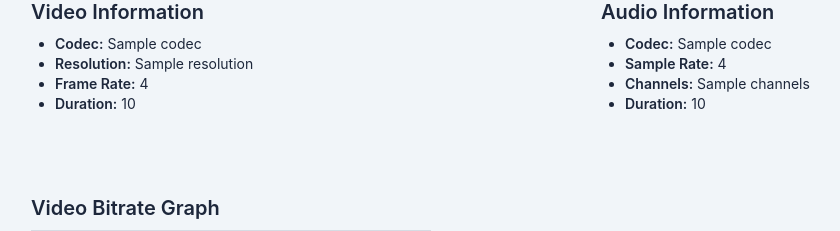
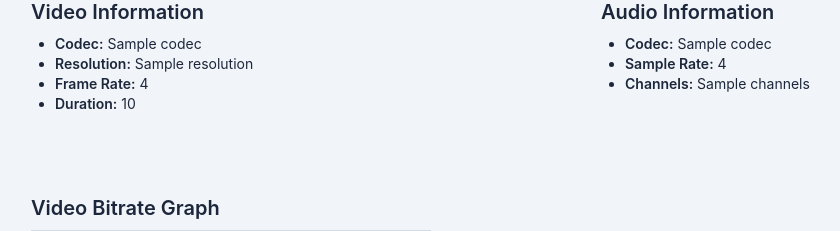
Before and after one commit to huiping192/BitrateGraphGenerator, a Flask app: template templates/index.html in a window 1280 px wide. Shown: the part 222-453 px from the top of the page, without its empty margins (49-889 px from the left). Run offline with Flask 2, Linux system fonts and the light colour scheme; the template is opened without the code that fills it: most values are stand-ins (such as "Sample title", 1, 10 or a date in 2020); grey boxes marked "Sample" are stand-in pictures; some libraries are stand-ins or nearby versions.

Commit message:
remove bitrate

```diff
--- a/app.py
+++ b/app.py
@@ -47,7 +47,6 @@ def get_video_info(video_url):
             video_info['duration_seconds'] = float(data['format']['duration'])
         elif stream['codec_type'] == 'audio':
             audio_info['codec'] = stream['codec_name']
-            audio_info['bit_rate'] = f"{int(stream['bit_rate']) // 1000} Kbps"
             audio_info['sample_rate'] = f"{int(stream['sample_rate']) // 1000} KHz"
             audio_info['channels'] = stream['channels']
     return video_info,audio_info
--- a/templates/index.html
+++ b/templates/index.html
@@ -36,7 +36,6 @@
                   <li><strong>Codec:</strong> {{ audio_info['codec'] }}</li>
                   <li><strong>Sample Rate:</strong> {{ audio_info['sample_rate'] }}</li>
                   <li><strong>Channels:</strong> {{ audio_info['channels'] }}</li>
-                  <li><strong>Duration:</strong> {{ audio_info['duration'] }}</li>
                 </ul>
               {% endif %}
             </div>
```
